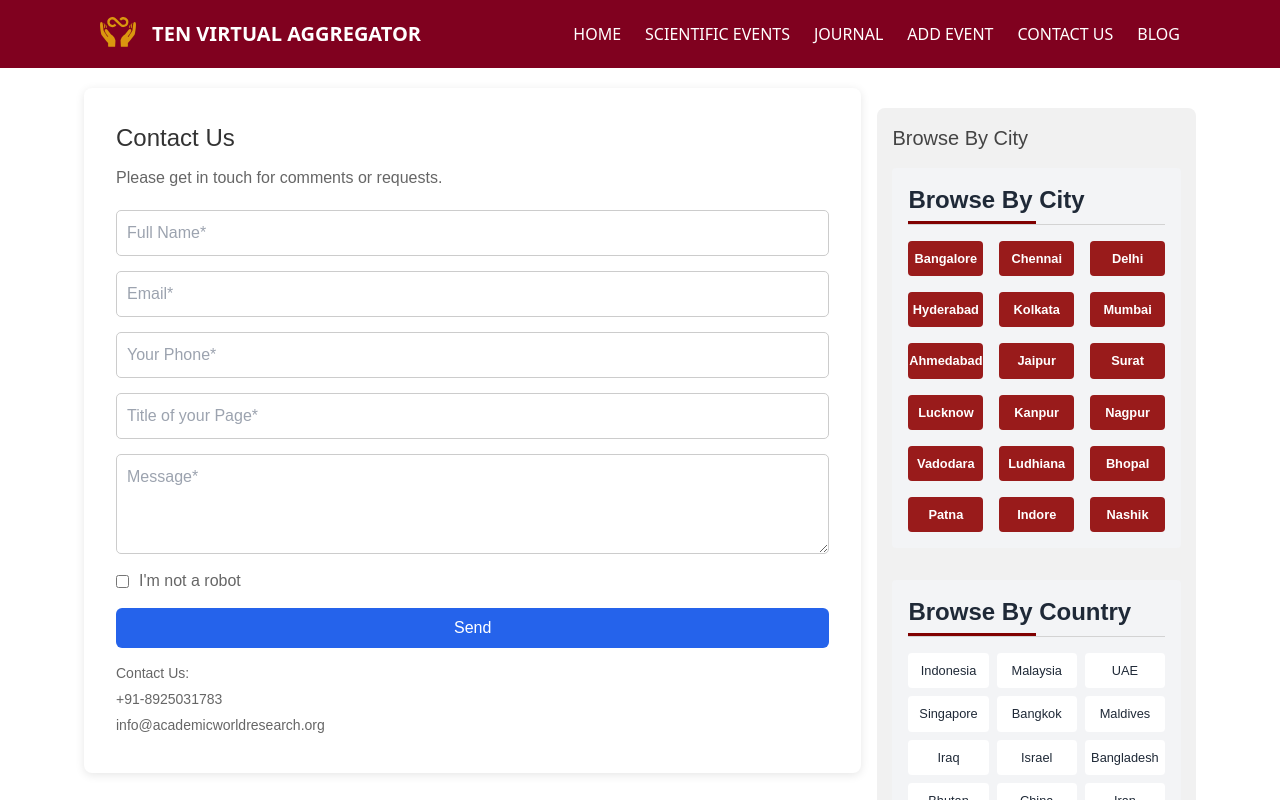
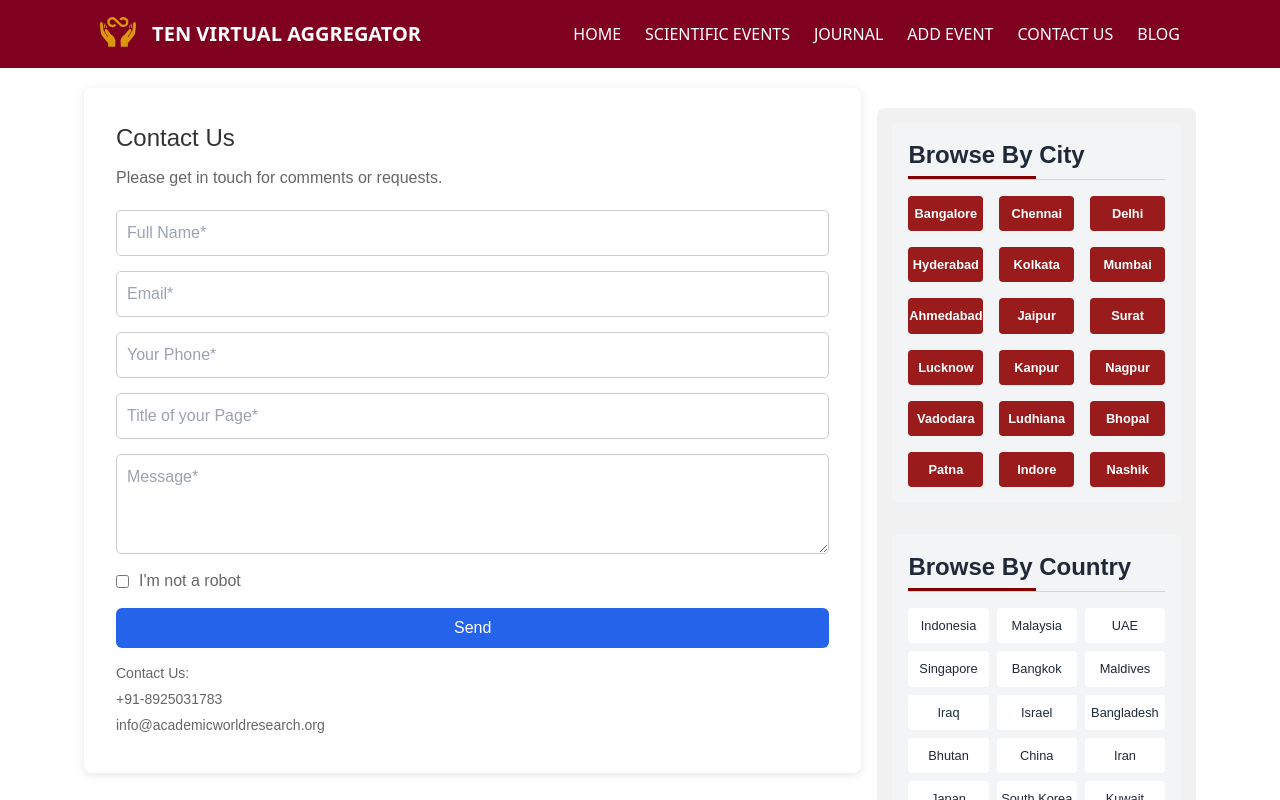
Before and after one commit to satyamJha002/TEN-Virtual-Aggregator, a React (Vite) app in the folder Frontend/: page /contactus in a window 1280 px wide. Shown: the top 800 px of the page. Built offline with nearby package versions, Linux system fonts and the light colour scheme.

Commit message:
Update ContactUs.jsx

```diff
--- a/Frontend/src/Components/Pages/ContactUs/ContactUs.jsx
+++ b/Frontend/src/Components/Pages/ContactUs/ContactUs.jsx
@@ -220,7 +220,7 @@ const ContactUs = () => {
 
       {isDesktop && (
         <div className="browse-section">
-          <h3>Browse By City</h3>
+{/*           <h3>Browse By City</h3> */}
           <BrowseByCity />
 
           <BrowseByCountry />
```
